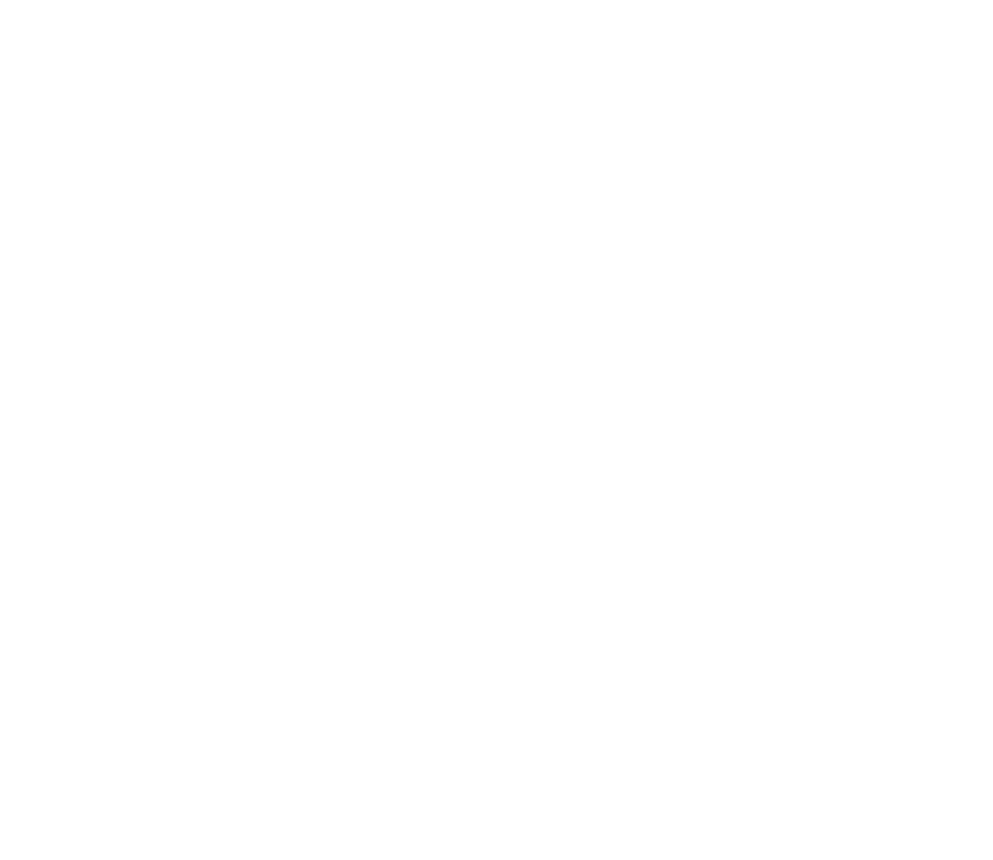
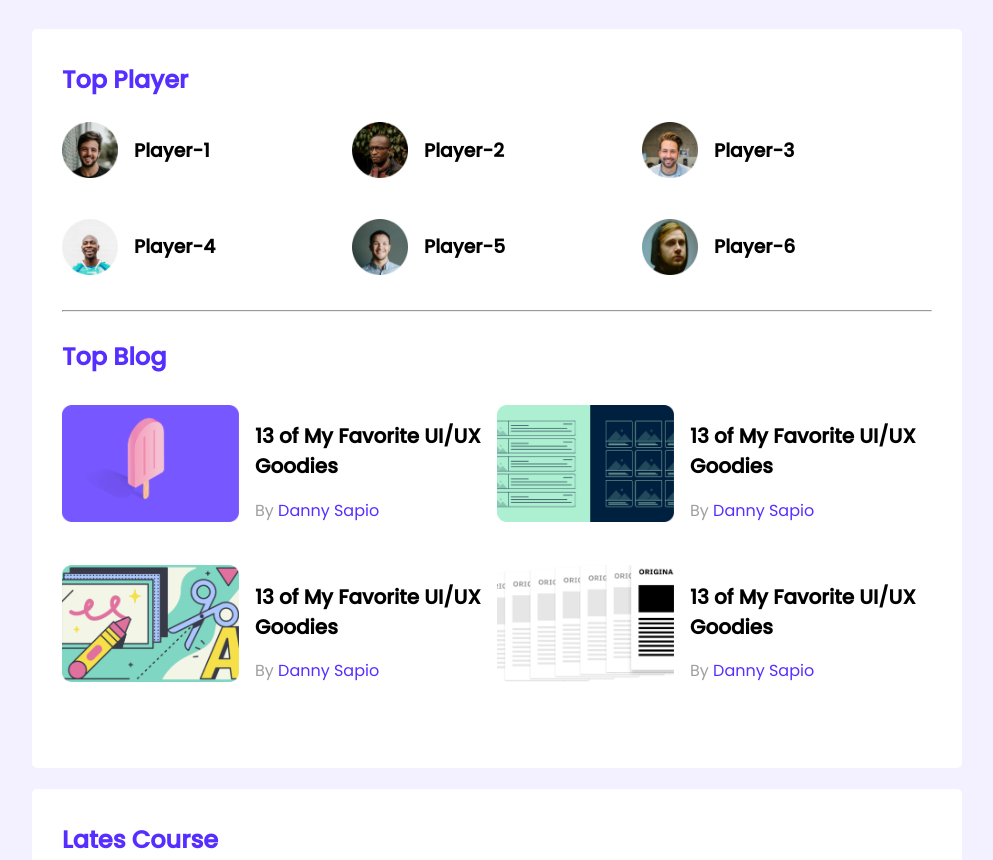
Before and after one commit to Rijonahmed/leader-board, a plain HTML site: page index.html in a window 1280 px wide. Shown: the top 860 px of the page, without its empty margins (143-1136 px from the left). Before the commit the page ends 800 px from the top, so only its background shows below. Drawn offline with Linux system fonts and the light colour scheme; a web font is replaced by a local one.

Commit message:
second commit

```diff
--- a/index.html
+++ b/index.html
@@ -6,11 +6,129 @@
   <meta http-equiv="X-UA-Compatible" content="IE=edge">
   <meta name="viewport" content="width=device-width, initial-scale=1.0">
   <title>leader-board</title>
+  <!-- font awesome -->
+  <script src="https://kit.fontawesome.com/165450901b.js" crossorigin="anonymous"></script>
   <!-- stylesheet -->
   <link rel="stylesheet" href="styles/style.css">
 </head>
 
 <body>
+  <!-- header start -->
+  <header>
+
+  </header>
+  <!-- header end -->
+  <main>
+    <!-- top players and top section -->
+    <section class="container">
+      <div class="top-players">
+        <h2 class="section-title">Top Player</h2>
+        <div class="players">
+          <div class="player">
+            <img src="images/players/player-1.png" alt="">
+            <h3 class="player-name">Player-1</h3>
+          </div>
+          <div class="player">
+            <img src="images/players/player-2.png" alt="">
+            <h3 class="player-name">Player-2</h3>
+          </div>
+          <div class="player">
+            <img src="images/players/player-3.png" alt="">
+            <h3 class="player-name">Player-3</h3>
+          </div>
+          <div class="player">
+            <img src="images/players/player-4.png" alt="">
+            <h3 class="player-name">Player-4</h3>
+          </div>
+          <div class="player">
+            <img src="images/players/player-5.png" alt="">
+            <h3 class="player-name">Player-5</h3>
+          </div>
+          <div class="player">
+            <img src="images/players/player-6.png" alt="">
+            <h3 class="player-name">Player-6</h3>
+          </div>
+        </div>
+      </div>
+      <hr>
+
+      <div class="top-blogs">
+        <h2 class="section-title">Top Blog</h2>
+        <div class="blogs">
+          <article class="blog">
+            <div class="thumbnail">
+              <img src="images/blogs/blog-1.png" alt="">
+            </div>
+            <div class="blog-info">
+              <h2 class="blog-title">13 of My Favorite
+                UI/UX Goodies</h2>
+              <p class="author">By <a href="">Danny Sapio</a></p>
+            </div>
+
+          </article>
+          <article class="blog">
+            <div class="thumbnail">
+              <img src="images/blogs/blog-2.png" alt="">
+            </div>
+            <div class="blog-info">
+              <h2 class="blog-title">13 of My Favorite
+                UI/UX Goodies</h2>
+              <p class="author">By <a href="">Danny Sapio</a></p>
+            </div>
+
+          </article>
+          <article class="blog">
+            <div class="thumbnail">
+              <img src="images/blogs/blog-3.png" alt="">
+            </div>
+            <div class="blog-info">
+              <h2 class="blog-title">13 of My Favorite
+                UI/UX Goodies</h2>
+              <p class="author">By <a href="">Danny Sapio</a></p>
+            </div>
+
+          </article>
+          <article class="blog">
+            <div class="thumbnail">
+              <img src="images/blogs/blog-4.png" alt="">
+            </div>
+            <div class="blog-info">
+              <h2 class="blog-title">13 of My Favorite
+                UI/UX Goodies</h2>
+              <p class="author">By <a href="">Danny Sapio</a></p>
+            </div>
+
+          </article>
+        </div>
+      </div>
+    </section>
+    <!-- Lates Course -->
+    <section class="container">
+      <h2 class="section-title">Lates Course</h2>
+
+      <div class="courses">
+        <div class="course">
+          <div class="course-banner">
+            <img src="images/courses/course-1.png" alt="">
+          </div>
+          <div class="course-detail">
+            <h3 class="course-title">React - The Complete Guide 2020</h3>
+            <p class="course-author">Reed Krakoff.</p>
+            <div class="course-info">
+              <div>
+                <i class="fas fa-star filled"></i>
+                <i class="fas fa-star filled"></i>
+                <i class="fas fa-star filled"></i>
+                <i class="fas fa-star filled"></i>
+                <i class="fas fa-star"></i>
+              </div>
+
+            </div>
+          </div>
+        </div>
+      </div>
+    </section>
+  </main>
 
 </body>
 
--- a/styles/style.css
+++ b/styles/style.css
@@ -0,0 +1,107 @@
+/* font  */
+@import url('https://fonts.googleapis.com/css2?family=Baloo+Bhaijaan+2&family=Lobster&family=Poppins:wght@400;500&display=swap');
+
+/* common style  utilitis*/
+
+body{
+  font-family: 'Poppins', sans-serif;
+  background-color: #F3F1FF;
+
+}
+
+
+main{
+  display: flex;
+  flex-direction: column;
+  align-items: center;
+}
+
+.container{
+  /* background-color: #F3F1FF; */
+  margin-top: 21px;
+  border-radius: 5px;
+  width: 870px;
+  height: 679px;
+  background: #ffffff;
+  padding: 30px;
+}
+.section-title{
+  color: #562EFF;
+  font-size: 24px;
+  margin-top: 3px;
+}
+hr{
+  color: #9F9F9F;
+  margin-bottom: 27px;
+}
+/* top players css */
+.top-players{
+  margin-bottom: 30px;
+
+}
+.players{
+  display: grid;
+  grid-template-columns: repeat(3, 1fr);
+  grid-row-gap: 30px;
+
+}
+.player{
+  display: flex;
+  align-items: center;
+
+}
+.player img{
+  width: 56px;
+  height: 56px;
+}
+.player-name{
+  margin-left: 16px;
+}
+
+/*------------
+top blogs style
+---------------- */
+.blogs{
+  margin-top: 31px;
+  display: grid;
+  grid-template-columns: repeat(2, 1fr);
+  grid-row-gap:26px;
+}
+
+
+
+.blog .thumbnail img{
+  Width: 177px;
+  Height: 117px;
+}
+.blog{
+  display: flex;
+}
+.blog-info{
+  margin-left: 16px;
+}
+.blog-title{
+  font-size: 20px;
+}
+.author{
+  color: #9F9F9F;
+  font-size: 16px;
+}
+.author a{
+  color: #562EFF;
+  text-decoration: none;
+  font-size: 16px;
+
+}
+
+/* ---------------
+banner style
+----------------- */
+.course .course-banner img{
+  width: 266px;
+  height: 141px;
+
+}
+.fa-star .filled {
+  color: #FFC014;
+}
```
